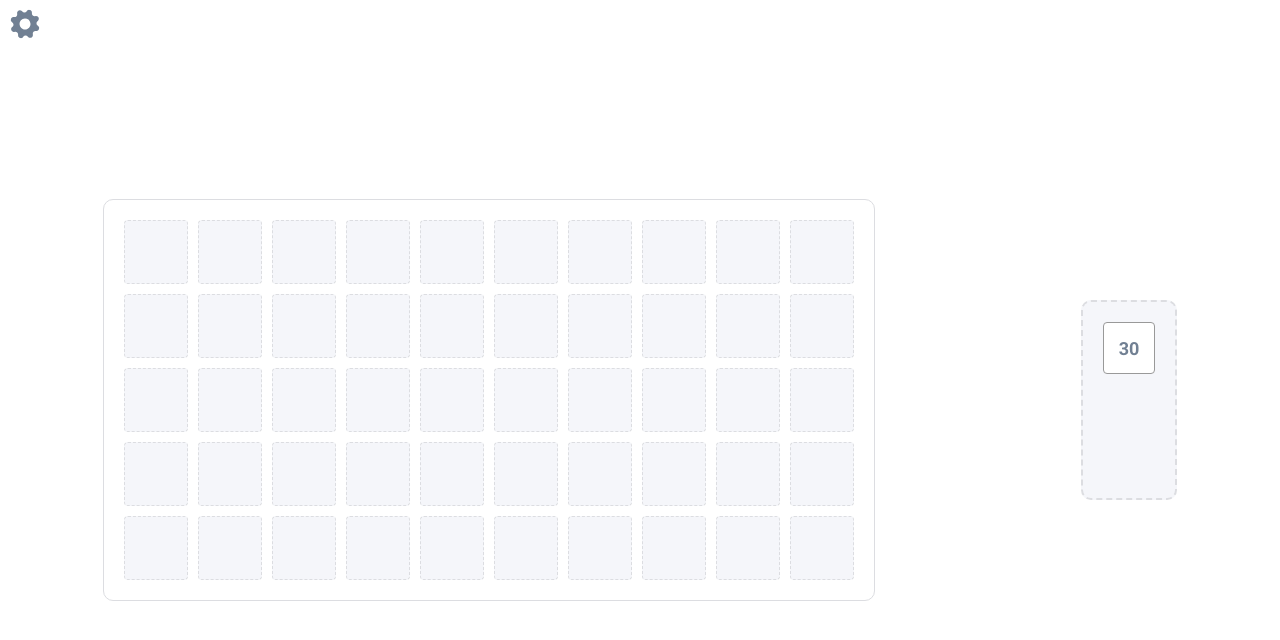
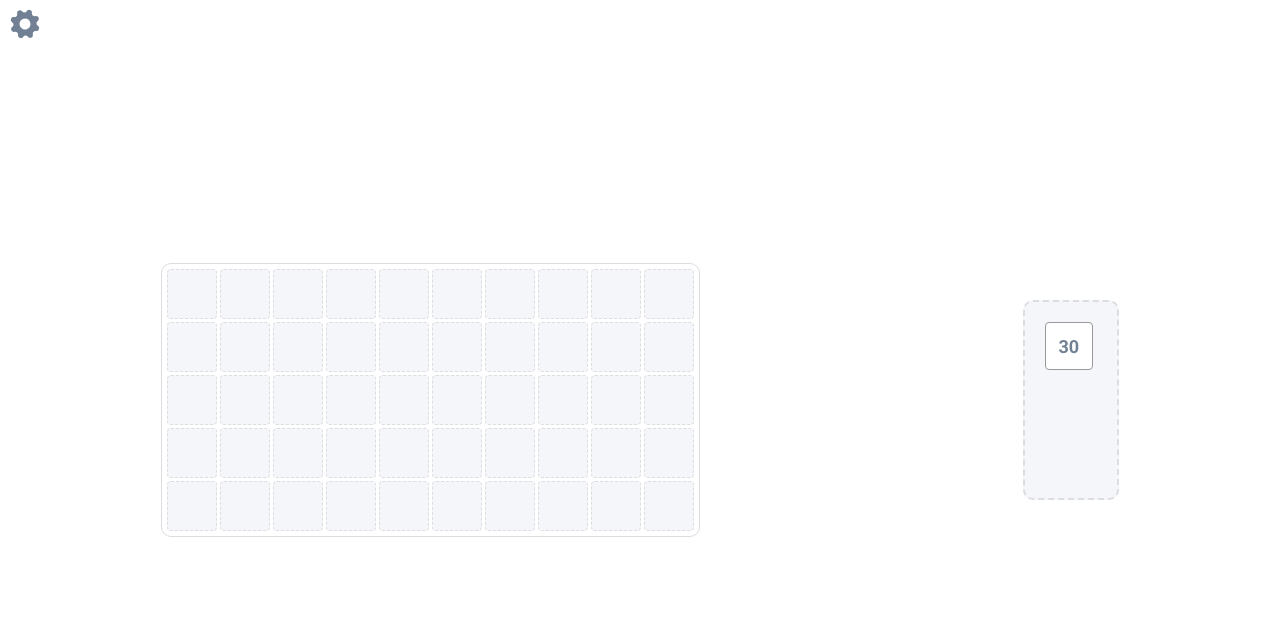
Before and after one commit to LucasSonego/Posicao-Numerica, a React (Create React App) app: page / in a window 1280 px wide. Shown: the top 640 px of the page. Built offline with nearby package versions, Linux system fonts and the light colour scheme.

Commit message:
:sparkles: feat: Ajuste do tamanho dos elementos em telas muito pequenas

```diff
--- a/src/components/Number/styles.js
+++ b/src/components/Number/styles.js
@@ -17,6 +17,13 @@ export const Container = styled.div`
       min-width: ${`${gridStyles.small.numberSize}px`};
     `}
 
+  @media screen and (max-device-height : 640px) and (orientation: landscape) {
+    height: ${`${gridStyles.extraSmall.numberSize}px`};
+    width: ${`${gridStyles.extraSmall.numberSize}px`};
+    min-height: ${`${gridStyles.extraSmall.numberSize}px`};
+    min-width: ${`${gridStyles.extraSmall.numberSize}px`};
+  }
+
   background: #fff;
   border: 1px solid #999;
   border-radius: 4px;
--- a/src/components/NumberSlot/styles.js
+++ b/src/components/NumberSlot/styles.js
@@ -19,6 +19,14 @@ export const Container = styled.div`
       padding: ${`${gridStyles.small.slotPadding}px`};
     `}
 
+  @media (max-device-height : 670px) and (orientation: landscape) {
+    height: ${`${gridStyles.extraSmall.slotSize}px`};
+    width: ${`${gridStyles.extraSmall.slotSize}px`};
+    min-height: ${`${gridStyles.extraSmall.slotSize}px`};
+    min-width: ${`${gridStyles.extraSmall.slotSize}px`};
+    padding: ${`${gridStyles.extraSmall.slotPadding}px`};
+  }
+
   background-color: #f5f6fa;
   display: flex;
   align-items: center;
--- a/src/components/NumberSlotsContainer/styles.js
+++ b/src/components/NumberSlotsContainer/styles.js
@@ -16,6 +16,11 @@ export const Container = styled.div`
       grid-gap: ${`${gridStyles.small.gridGap}px`};
       padding: ${`${gridStyles.small.gridPadding}px`};
     `}
+
+  @media (max-device-height : 670px) and (orientation: landscape) {
+    grid-gap: ${`${gridStyles.extraSmall.gridGap}px`};
+    padding: ${`${gridStyles.extraSmall.gridPadding}px`};
+  }
 
   ${props =>
     props.showCorrectNumbers
--- a/src/components/SpareNumbersContainer/styles.js
+++ b/src/components/SpareNumbersContainer/styles.js
@@ -15,7 +15,13 @@ export const Container = styled.div`
   ${props =>
     props.smallLayout &&
     css`
-      min-width: ${`${gridStyles.small.numberSize + 44}px`};
-      min-height: ${`${gridStyles.small.numberSize * 3 + 44}px`};
+      min-width: ${`${gridStyles.small.numberSize + 22}px`};
+      min-height: ${`${gridStyles.small.numberSize * 3 + 22}px`};
     `}
+
+  @media screen and (max-width : 670px) and (orientation: landscape) {
+    min-width: ${`${gridStyles.extraSmall.numberSize + 22}px`};
+    min-height: ${`${gridStyles.extraSmall.numberSize * 3 + 22}px`};
+    padding: 10px;
+  }
 `;
--- a/src/globalStyles/gridStyles.js
+++ b/src/globalStyles/gridStyles.js
@@ -13,4 +13,11 @@ export const gridStyles = {
     slotPadding: 3,
     numberSize: 48,
   },
+  extraSmall: {
+    gridGap: 3,
+    gridPadding: 5,
+    slotSize: 50,
+    slotPadding: 0,
+    numberSize: 48,
+  },
 };
```
